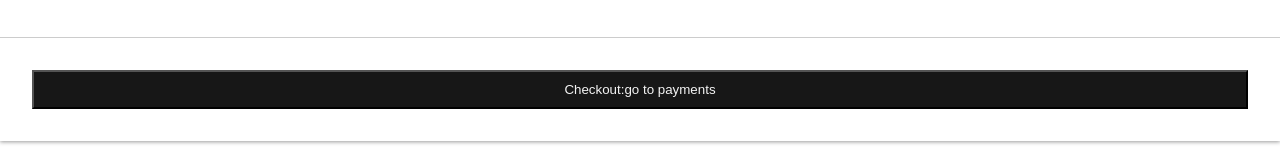
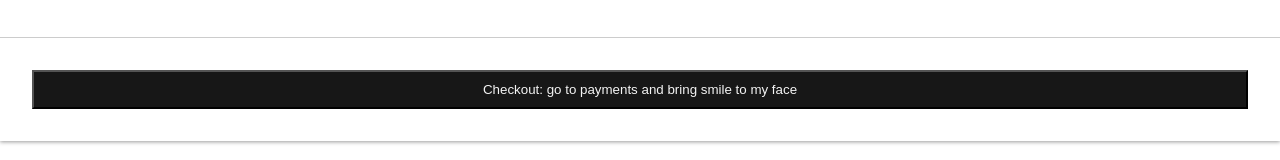
Before and after one commit to BarbaraPakula/memories_shop_react, a React (Create React App) app in the folder frontend/: page /cart in a window 1280 px wide. Shown: the part 264-424 px from the top of the page. Built offline with nearby package versions, Linux system fonts and the light colour scheme.

Commit message:
More fun for this life

```diff
--- a/frontend/src/components/common/checkoutButton/CheckoutButton.js
+++ b/frontend/src/components/common/checkoutButton/CheckoutButton.js
@@ -34,7 +34,7 @@ const CheckoutButton = () => {
             });
         }}
       >
-        Checkout:go to payments
+        Checkout: go to payments and bring smile to my face
       </button>
     </div>
   );
```
